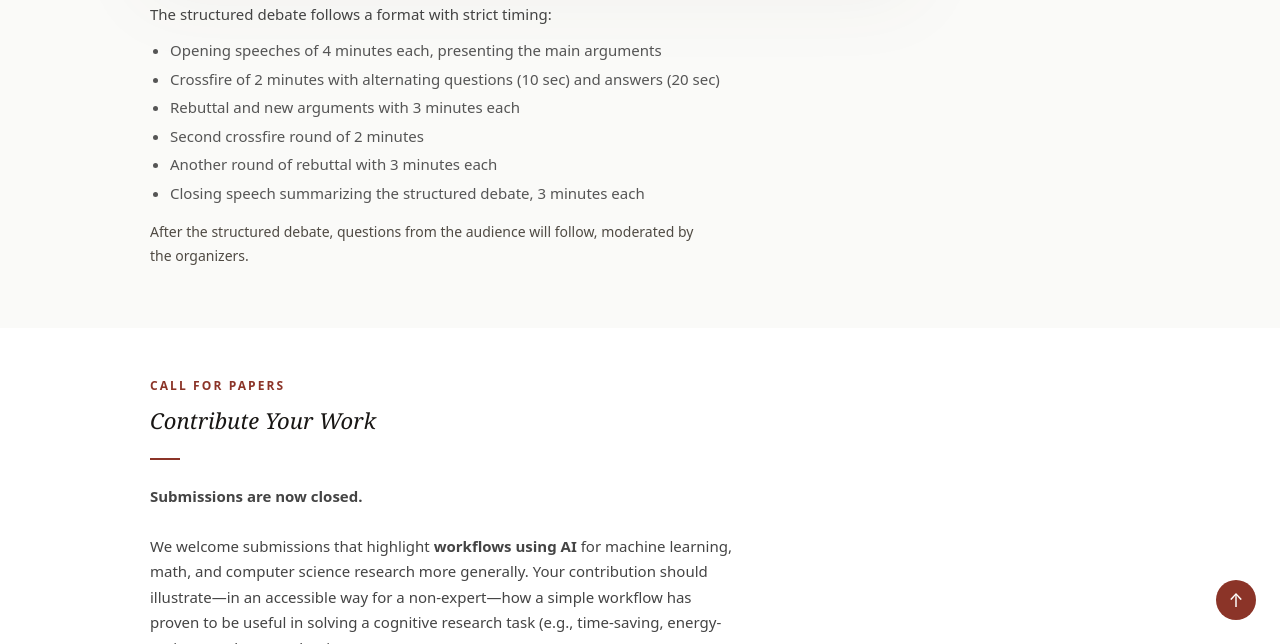
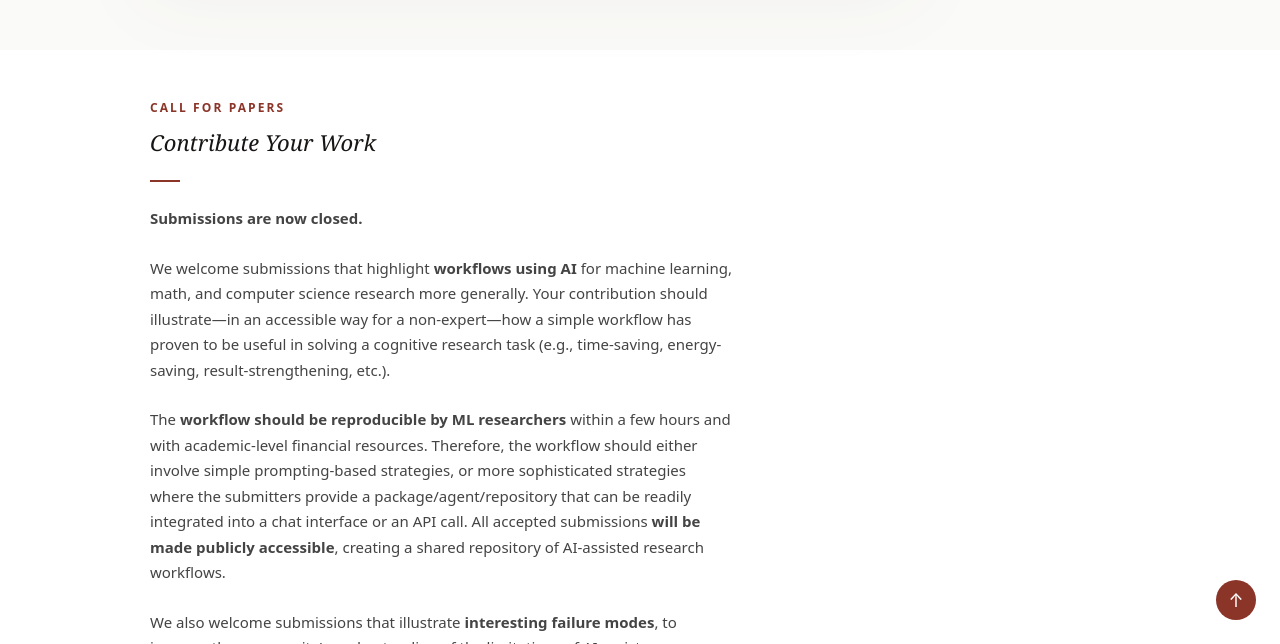
Before and after one commit to ai4research-icml-workshop/ai4research-icml-workshop.github.io, a Jekyll site: the page built from index.html, in a window 1280 px wide and 900 px high, scrolled down 5129 px, cut to the strip 256-900 px from the top of the window. Built offline with Jekyll 4.4.1, drawn with Linux system fonts in a browser that asks for light colours; some of the changed text lies outside the part shown.

Commit message:
Simplify debate section to motion

```diff
--- a/_includes/debate.html
+++ b/_includes/debate.html
@@ -1,7 +1,7 @@
 <section id="debate" class="section section-alt" aria-labelledby="debate-title">
   <div class="section-inner">
     <p class="section-label">Structured Debate</p>
-    <h2 id="debate-title" class="section-heading">Motion and Format</h2>
+    <h2 id="debate-title" class="section-heading">Motion</h2>
     <div class="section-divider"></div>
     <p class="debate-intro">The workshop will feature a structured debate on the motion:</p>
     <blockquote class="debate-motion">
@@ -15,15 +15,5 @@
         height="1024"
       >
     </figure>
-    <p class="debate-format-intro">The structured debate follows a format with strict timing:</p>
-    <ul class="debate-format">
-      <li>Opening speeches of 4 minutes each, presenting the main arguments</li>
-      <li>Crossfire of 2 minutes with alternating questions (10 sec) and answers (20 sec)</li>
-      <li>Rebuttal and new arguments with 3 minutes each</li>
-      <li>Second crossfire round of 2 minutes</li>
-      <li>Another round of rebuttal with 3 minutes each</li>
-      <li>Closing speech summarizing the structured debate, 3 minutes each</li>
-    </ul>
-    <p class="debate-note">After the structured debate, questions from the audience will follow, moderated by the organizers.</p>
   </div>
 </section>
```
